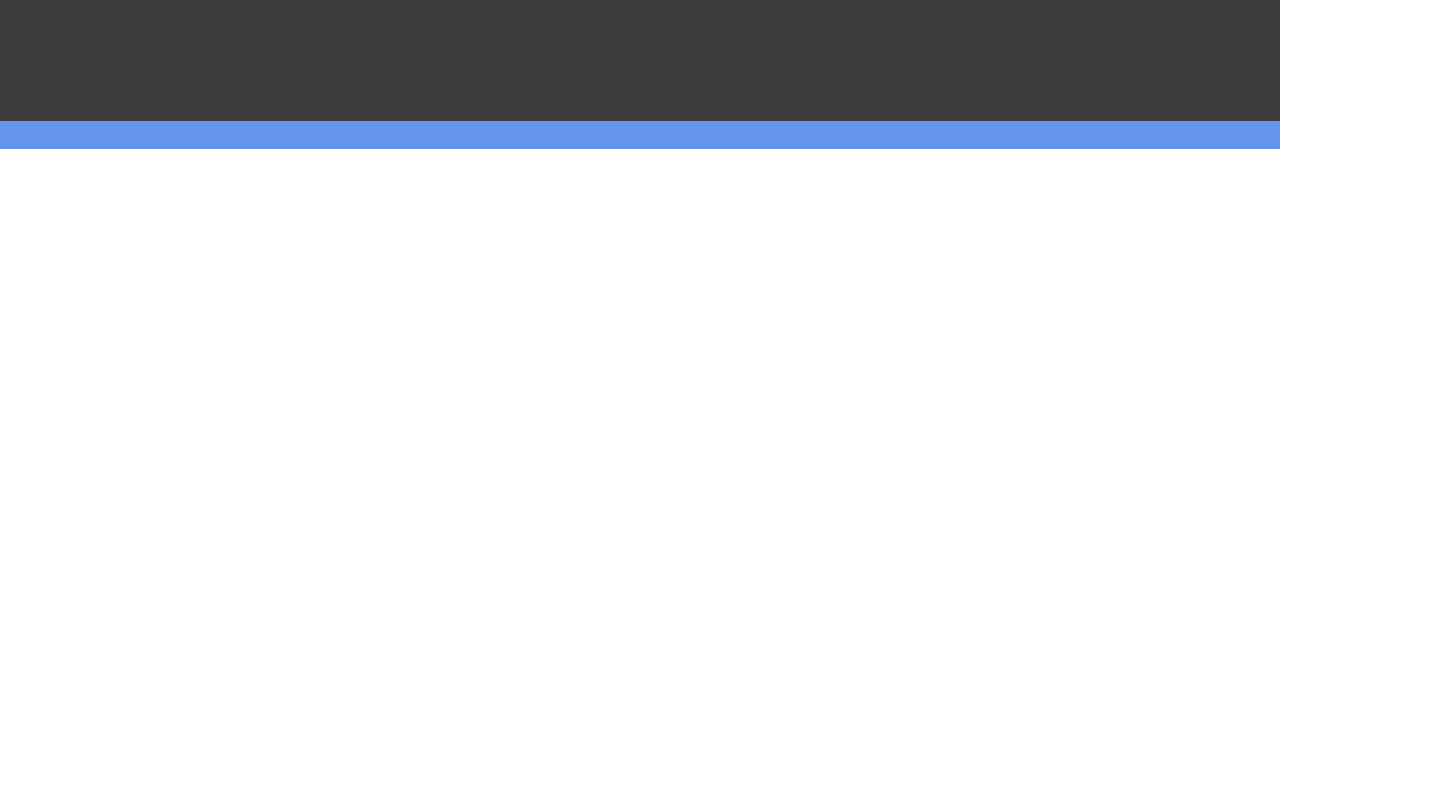
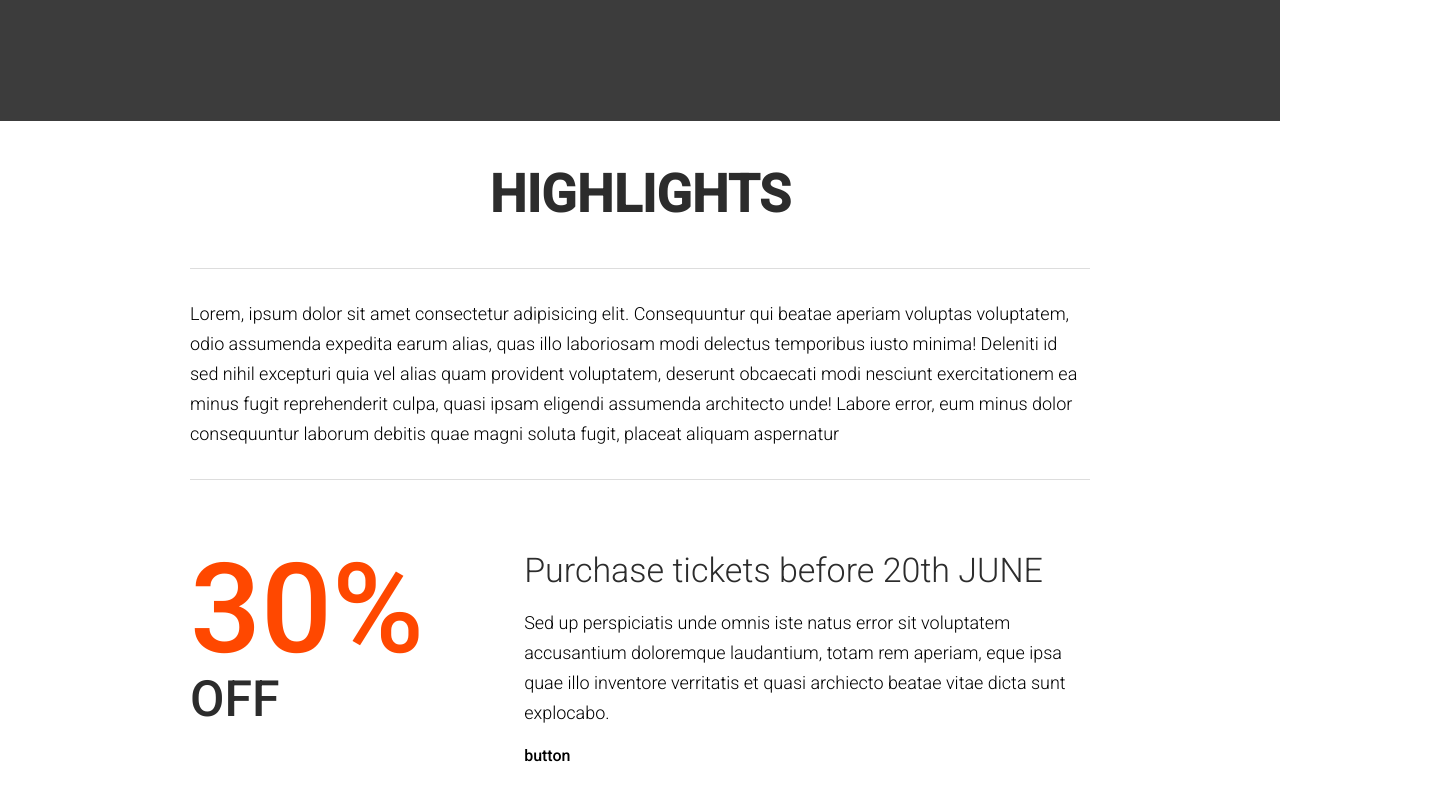
Before and after one commit to nghuuton/the-venue, a React (Create React App) app: page / in a window 1280 px wide. Shown: the part 1351-2151 px from the top of the page, 1437 px wide, since content can reach past the window. Before the commit the page ends 1500 px from the top, so only its background shows below. Built offline with nearby package versions, Linux system fonts and the light colour scheme.

Commit message:
Highlight

```diff
--- a/src/App.js
+++ b/src/App.js
@@ -3,16 +3,15 @@ import "./resources/styles.css";
 import Header from "./components/header_footer/Header";
 import Featured from "./components/featured";
 import VenueNfo from "./components/venueNfo";
+import HightLights from "./components/HighLights";
 
 function App() {
   return (
-    <div
-      className="App"
-      style={{ height: "1500px", background: "cornflowerblue" }}
-    >
+    <div className="App" style={{ height: "1500px" }}>
       <Header />
       <Featured />
       <VenueNfo />
+      <HightLights />
     </div>
   );
 }
--- /dev/null
+++ b/src/components/HighLights/Description.jsx
@@ -0,0 +1,24 @@
+import React from "react";
+import Fade from "react-reveal/Fade";
+
+const Description = () => {
+  return (
+    <Fade>
+      <div className="center_wrapper">
+        <h2>HighLights</h2>
+        <div className="highlight_description">
+          Lorem, ipsum dolor sit amet consectetur adipisicing elit. Consequuntur
+          qui beatae aperiam voluptas voluptatem, odio assumenda expedita earum
+          alias, quas illo laboriosam modi delectus temporibus iusto minima!
+          Deleniti id sed nihil excepturi quia vel alias quam provident
+          voluptatem, deserunt obcaecati modi nesciunt exercitationem ea minus
+          fugit reprehenderit culpa, quasi ipsam eligendi assumenda architecto
+          unde! Labore error, eum minus dolor consequuntur laborum debitis quae
+          magni soluta fugit, placeat aliquam aspernatur
+        </div>
+      </div>
+    </Fade>
+  );
+};
+
+export default Description;
--- /dev/null
+++ b/src/components/HighLights/Discount.jsx
@@ -0,0 +1,48 @@
+import React, { useState, useEffect } from "react";
+import Fade from "react-reveal/Fade";
+import Slide from "react-reveal/Slide";
+
+const Discount = () => {
+  const [disCountStart, setDisCountStart] = useState(0);
+  const [disCountEnd, setDisCountEnd] = useState(30);
+  function procentage() {
+    if (disCountStart < disCountEnd) {
+      setDisCountStart(disCountStart + 1);
+    }
+  }
+
+  useEffect(() => {
+    const setCount = setTimeout(() => {
+      procentage();
+    }, 30);
+    return () => {
+      clearTimeout(setCount);
+    };
+  });
+  return (
+    <div className="center_wrapper">
+      <div className="discount_wrapper">
+        <Fade onReveal={() => procentage()}>
+          <div className="discount_porcentage">
+            <span>{disCountStart}%</span>
+            <span>OFF</span>
+          </div>
+        </Fade>
+        <Slide right>
+          <div className="discount_description">
+            <h3>Purchase tickets before 20th JUNE</h3>
+            <p>
+              Sed up perspiciatis unde omnis iste natus error sit voluptatem
+              accusantium doloremque laudantium, totam rem aperiam, eque ipsa
+              quae illo inventore verritatis et quasi archiecto beatae vitae
+              dicta sunt explocabo.
+            </p>
+            <div>button</div>
+          </div>
+        </Slide>
+      </div>
+    </div>
+  );
+};
+
+export default Discount;
--- /dev/null
+++ b/src/components/HighLights/index.jsx
@@ -0,0 +1,14 @@
+import React from "react";
+import Description from "./Description";
+import Discount from "./Discount";
+
+function HightLights() {
+  return (
+    <div className="highlight_wrapper">
+      <Description />
+      <Discount />
+    </div>
+  );
+}
+
+export default HightLights;
```
